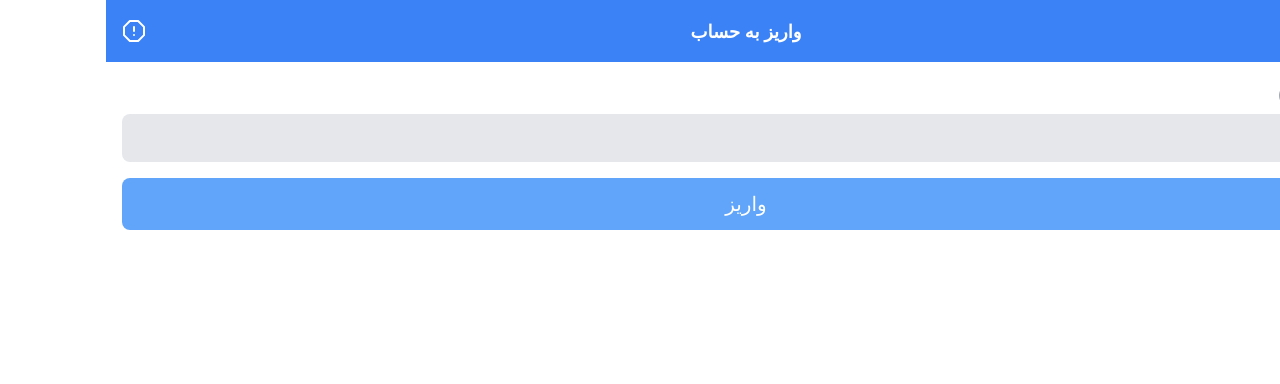
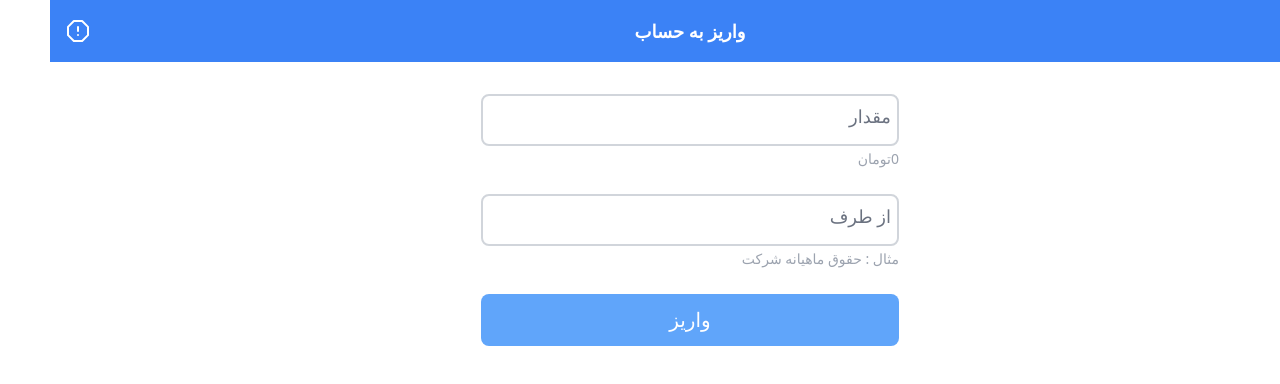
Before and after one commit to mahdibashirione/Expense-Traker, a React (Create React App) app: page /DepositToCart in a window 1280 px wide. Shown: the top 384 px of the page. Built offline with nearby package versions, Linux system fonts and the light colour scheme.

Commit message:
edite component form and method split and view component inventory

```diff
--- a/src/App.js
+++ b/src/App.js
@@ -7,7 +7,7 @@ import InfoPage from "./pages/InfoPage"
 
 const App = () => {
   return (
-    <main className="h-full">
+    <main className="h-full flex flex-col items-center">
       <Routes>
         <Route path="/" element={<Bills />} />
         <Route path="/DepositToCart" element={<DepositPage />} />
--- a/src/components/Form/Form.js
+++ b/src/components/Form/Form.js
@@ -6,12 +6,13 @@ const Form = ({ nameButton, type }) => {
 
   let location = useNavigate()
 
-  const [value, setValue] = useState()
+  const [value, setValue] = useState(0)
+  const [reason, setReason] = useState()
   const depositActions = useDepositActions()
 
   const submitHandler = (e) => {
 
-    if (!value.length) {
+    if ((!value.length) || (!reason.length)) {
       alert('لطفا فیلد را پر کنید')
       return false;
     } else if (isNaN(Number(value))) {
@@ -21,20 +22,35 @@ const Form = ({ nameButton, type }) => {
     }
 
     e.preventDefault()
-    depositActions.addDepositToCart(Number(value), type)
+    depositActions.addDepositToCart(Number(value), type, reason)
     setValue('')
+    setReason('')
     location("/")
   }
 
 
   return (
-    <form className="w-full flex flex-col items-start p-4">
-      <label className="font-sans text-slate-800 mb-2 text-lg">
-        مقدار
-        <span className="font-sans text-gray-400 mb-2 text-sm mr-2">(تومان)</span>
-      </label>
-      <input value={value} onChange={(e) => setValue(e.target.value)} type="text" className="w-full outline-none bg-gray-200 py-3 px-2 rounded-lg mb-4" placeholder="250000" />
-      <button onClick={submitHandler} type="submit" className="bg-blue-400 text-white text-xl w-full rounded-lg py-3">{nameButton}</button>
+    <form onSubmit={submitHandler} className="w-full flex flex-col items-start p-4 max-w-[450px] justify-center">
+      <div class="relative z-0 w-full mb-6 mt-4 group">
+        <input onChange={(e) => setValue(e.target.value)} class="block text-slate-800 py-2.5 px-2 w-full text-lg bg-transparent border-2 border-gray-300 appearance-none rounded-lg dark:focus:border-blue-500 focus:outline-none focus:ring-0 focus:border-blue-600 peer" placeholder=" " required />
+        <label class="peer-focus:font-medium absolute text-lg text-gray-500 mr-2 dark:text-gray-400 duration-300 transform -translate-y-6 scale-90 top-2 z-10 origin-[0] peer-focus:right-0 bg-white peer-focus:mr-4 peer-focus:text-blue-600 peer-focus:dark:text-blue-500 peer-placeholder-shown:scale-100 peer-placeholder-shown:translate-y-0 peer-focus:scale-09 peer-focus:-translate-y-6">
+          مقدار
+        </label>
+        <span className="font-sans text-gray-400 text-sm">
+          {depositActions.split(value)}
+          تومان
+        </span>
+      </div>
+      <div class="relative z-0 w-full mb-6 group">
+        <input onChange={(e) => setReason(e.target.value)} value={reason} class="block text-slate-800 py-2.5 px-2 w-full text-lg bg-transparent border-2 border-gray-300 appearance-none rounded-lg dark:focus:border-blue-500 focus:outline-none focus:ring-0 focus:border-blue-600 peer" placeholder=" " required />
+        <label class="peer-focus:font-medium absolute text-lg text-gray-500 mr-2 dark:text-gray-400 duration-300 transform -translate-y-6 scale-90 top-2 z-10 origin-[0] peer-focus:right-0 bg-white peer-focus:mr-4 peer-focus:text-blue-600 peer-focus:dark:text-blue-500 peer-placeholder-shown:scale-100 peer-placeholder-shown:translate-y-0 peer-focus:scale-09 peer-focus:-translate-y-6">
+          {(type === "deposit" && "از طرف") || (type === "remove" && "برای")}
+        </label>
+        <span className="font-sans text-gray-400 text-sm">
+          {(type === "deposit" && "مثال : حقوق ماهیانه شرکت") || (type === "remove" && "مثال : خرید شارژ , خرید نان")}
+        </span>
+      </div>
+      <button type="submit" className="bg-blue-400 text-white text-xl w-full rounded-lg py-3">{nameButton}</button>
     </form>
   );
 }
--- a/src/components/Navbar/Navbar.js
+++ b/src/components/Navbar/Navbar.js
@@ -1,7 +1,7 @@
 import { useState } from "react";
-import { BiLineChart } from "react-icons/bi"
 import { BiChevronRight } from "react-icons/bi"
 import { FiAlertOctagon } from "react-icons/fi"
+import { FiSettings } from "react-icons/fi"
 import { Link, useLocation } from "react-router-dom";
 
 
@@ -24,7 +24,7 @@ const Navbar = () => {
     <header className="w-full bg-blue-500 sticky top-0 right-0 z-20">
       <nav className="w-full container flex py-4 px-4">
         <div className="w-1/6 flex items-center justify-start">
-          {location.pathname === "/" ? <Link to="/Charts"><BiLineChart className="text-white text-2xl cursor-pointer" /></Link> : <Link to="/">
+          {location.pathname === "/" ? <Link to="/Settings"><FiSettings className="text-white text-2xl cursor-pointer" /></Link> : <Link to="/">
             <BiChevronRight className="text-white text-3xl cursor-pointer" />
           </Link>}
         </div>
--- a/src/components/Transactions/Transactions.js
+++ b/src/components/Transactions/Transactions.js
@@ -1,6 +1,6 @@
 import { useDepositActions } from "../../context/deposit&removeProvider";
 import { BiTrashAlt } from "react-icons/bi"
-const Transactions = ({ type, time, value, inType, id }) => {
+const Transactions = ({ type, time, value, inType, id, reason }) => {
   const depositActions = useDepositActions()
 
   return (
@@ -9,7 +9,7 @@ const Transactions = ({ type, time, value, inType, id }) => {
         <BiTrashAlt className="text-red-600 text-xl" />
       </div>
       <div>
-        <span className="text-md font-sans select-none">{(type === "deposit" && "واریز") || (type === "remove" && "برداشت")}</span>
+        <span className="text-md font-sans select-none">{reason}</span>
         <p className="text-sm font-sans select-none text-zinc-500">{time}</p>
       </div>
       <div className="h-10 flex justify-center items-center">
--- a/src/components/TransactionsList/TransactionsList.js
+++ b/src/components/TransactionsList/TransactionsList.js
@@ -9,12 +9,12 @@ const TransactionsList = () => {
 
   return (
     <div className="bg-white w-full h-[calc(100vh-60px)] sticky top-[60px] -mt-4 rounded-t-xl z-20">
-      <div className="container w-full h-full max-h-[calc(100vh-60px)] flex flex-col items-center justify-start gap-y-2 px-2 py-2">
+      <div className="max-w-[900px] container w-full h-full max-h-[calc(100vh-60px)] flex flex-col items-center justify-start gap-y-2 px-2 py-2">
         <span className="w-16 h-1 rounded-full bg-zinc-200"></span>
         <ul className="w-full h-full overflow-y-scroll">
           {!depositState.length && <span className="w-full block text-center font-sans text-lg mt-4 text-zinc-500">تراکنشی وجود ندارد</span>}
           {depositState.map(item => {
-            return <Transactions id={item.id} type={item.type} time={item.time} value={item.value} inType={item.type} />
+            return <Transactions reason={item.reason} id={item.id} type={item.type} time={item.time} value={item.value} inType={item.type} />
           })}
         </ul>
       </div>
--- a/src/context/deposit&removeProvider.js
+++ b/src/context/deposit&removeProvider.js
@@ -41,12 +41,13 @@ export const useDepositActions = () => {
     return dateAndTime;
   }
 
-  const addDepositToCart = (value, type) => {
+  const addDepositToCart = (value, type, reason) => {
     setDeposit([...depositState, {
       id: Math.floor(Math.random() * 1000),
       value: value,
       time: getDateAndTime(),
-      type: type
+      type: type,
+      reason: reason,
     }])
   }
 
@@ -90,8 +91,15 @@ export const useDepositActions = () => {
   }
 
   const split = (n) => {
-    const listGroup = n.toString().match(/.{2,3}(?=..)|.+/g);
-    return listGroup.join(',')
+    n += '';
+    n = n.replace(',', '');
+    let x = n.split('.');
+    let y = x[0];
+    let z = x.length > 1 ? '.' + x[1] : '';
+    var rgx = /(\d+)(\d{3})/;
+    while (rgx.test(y))
+      y = y.replace(rgx, '$1' + ',' + '$2');
+    return y + z;
   }
 
   return { setDeposit, removeHandler, split, saveToLocalStorage, addDepositToCart, getTransactionDeposit, getTransactionRemove }
--- a/tailwind.config.js
+++ b/tailwind.config.js
@@ -2,6 +2,7 @@ module.exports = {
   content: [
     "./src/**/*.{js,jsx,ts,tsx}",
   ],
+  dark: false,
   theme: {
     extend: {
       container: {
@@ -11,4 +12,5 @@ module.exports = {
   },
   plugins: [],
   mode: 'jit',
+
 }
```
Also changed, not shown: src/components/inventory/Inventory.js (+6 -6 lines).
